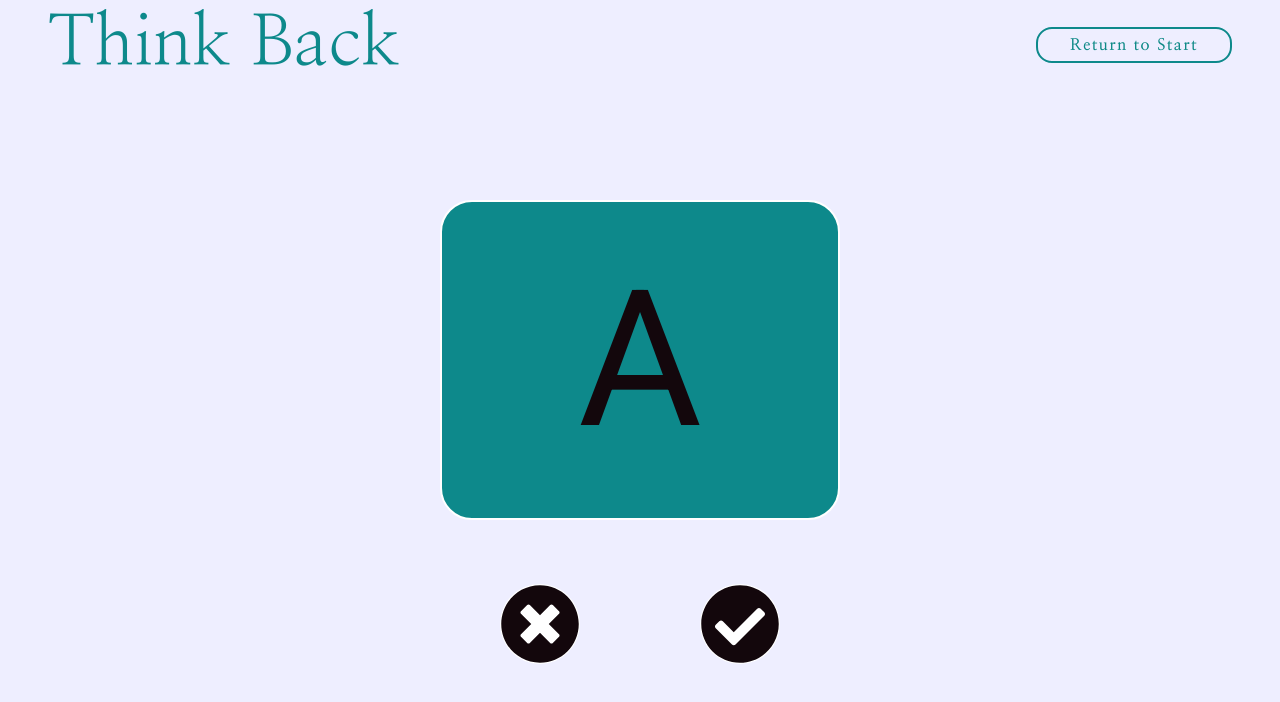
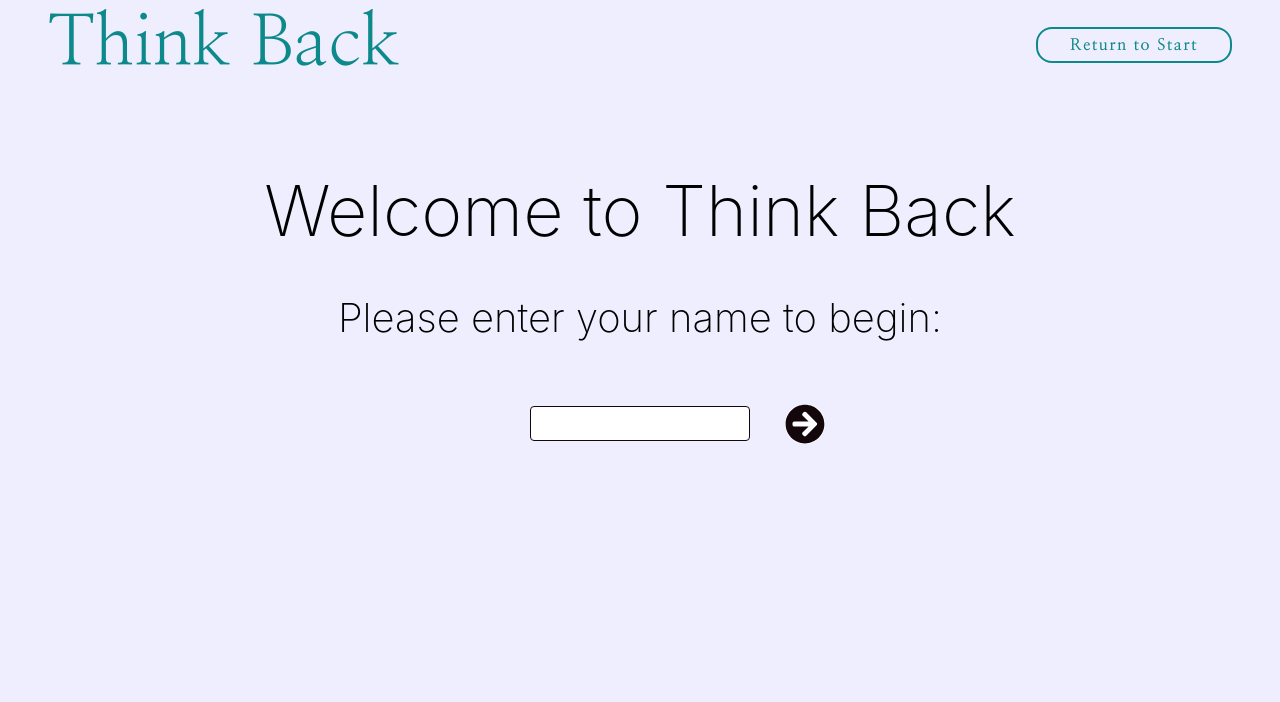
Before and after one commit to j-dublon/think-back, a React (Create React App) app: page / in a window 1280 px wide. Shown: the top 702 px of the page. Built offline with nearby package versions, Linux system fonts and the light colour scheme.

Commit message:
add welcome view

```diff
--- a/src/App.css
+++ b/src/App.css
@@ -47,6 +47,60 @@ body {
   color: white;
 }
 
+.welcome {
+  display: flex;
+  flex-direction: column;
+  align-items: center;
+  height: 15em;
+  padding-top: 5em;
+}
+
+.welcome__title {
+  font-size: 70px;
+  font-weight: 200;
+}
+
+.welcome__text {
+  font-size: 40px;
+  font-weight: 200;
+  margin-top: 1em;
+}
+
+.welcome__form {
+  margin-top: 4em;
+  display: flex;
+  flex-direction: row;
+  align-items: center;
+  justify-content: center;
+  width: 370px;
+  position: relative;
+}
+
+.welcome__form__input {
+  height: 35px;
+  width: 220px;
+  padding: 5px;
+  border: 1px solid #13070c;
+  border-radius: 4px;
+}
+
+.welcome__form__button {
+  position: absolute;
+  right: 0;
+  border: 0;
+  border-radius: 5em;
+  background-color: white;
+}
+
+.welcome__form__button__icon:hover {
+  color: #0d898b;
+}
+
+input[type="text"]:focus {
+  outline: none;
+  border: 2px solid #0d898b;
+}
+
 .taskView {
   padding-top: 7em;
   display: flex;
@@ -68,8 +122,8 @@ body {
   background-color: white;
 }
 
-.taskView__button:hover {
-  background-color: #0d898b;
+.taskView__button__icon:hover {
+  color: #0d898b;
 }
 
 .card {
--- a/src/App.js
+++ b/src/App.js
@@ -1,6 +1,6 @@
 import "./App.css";
 import NavBar from "./components/navigation/NavBar";
-import TaskView from "./components/screens/TaskView";
+import WelcomeView from "./components/screens/WelcomeView";
 
 function App() {
   return (
@@ -9,7 +9,7 @@ function App() {
         <h1 className="header__title">Think Back</h1>
         <NavBar />
       </header>
-      <TaskView />
+      <WelcomeView />
     </body>
   );
 }
--- a/src/components/screens/TaskView.jsx
+++ b/src/components/screens/TaskView.jsx
@@ -4,15 +4,19 @@ import { FontAwesomeIcon } from '@fortawesome/react-fontawesome'
 import { faTimesCircle, faCheckCircle } from '@fortawesome/free-solid-svg-icons'
 
 const TaskView = () => {
+  // ** ** ** ** HOOKS ** ** ** **
+  // ** ** ** ** LOCAL ** ** ** **
+  // ** ** ** ** LOGIC ** ** ** **
+  // ** ** ** ** RENDER ** ** ** **
   return (
     <main className="taskView">
       <Card />
       <section className="taskView__iconContainer">
         <button className="taskView__button">
-          <FontAwesomeIcon icon={ faTimesCircle } size="6x" color="#13070C"/>
+          <FontAwesomeIcon icon={ faTimesCircle } size="6x" color="#13070C" className="taskView__button__icon"/>
         </button>
         <button className="taskView__button">
-          <FontAwesomeIcon icon={faCheckCircle} size="6x" color="#13070C"/>
+          <FontAwesomeIcon icon={faCheckCircle} size="6x" color="#13070C" className="taskView__button__icon"/>
         </button>
       </section>
     </main>
--- /dev/null
+++ b/src/components/screens/WelcomeView.jsx
@@ -0,0 +1,40 @@
+import React, { useState } from "react";
+import { FontAwesomeIcon } from '@fortawesome/react-fontawesome'
+import { faArrowCircleRight } from '@fortawesome/free-solid-svg-icons'
+
+const WelcomeView = () => {
+  // ** ** ** ** HOOKS ** ** ** **
+  // ** ** ** ** LOCAL ** ** ** **
+  const [nameText, setNameText] = useState();
+
+  // ** ** ** ** LOGIC ** ** ** **
+  const handleChangeName = () => { };
+  const handleSubmit = () => { };
+
+  // ** ** ** ** RENDER ** ** ** **
+  return (
+    <main className="welcome">
+      <h3 className="welcome__title">Welcome to Think Back</h3>
+      <h4 className="welcome__text">Please enter your name to begin:</h4>
+      <section className="welcome__form">
+        <form onSubmit={ handleSubmit }>
+          <input
+            id="name"
+            name="name"
+            type="text"
+            className="welcome__form__input"
+            onChange={handleChangeName}
+            value={nameText}
+            required
+          />
+        </form>
+        <button className="welcome__form__button">
+          <FontAwesomeIcon icon={faArrowCircleRight} size="3x" color="#13070C" className="welcome__form__button__icon"/>
+        </button>
+      </section>
+
+    </main>
+  )
+}
+
+export default WelcomeView;
```
